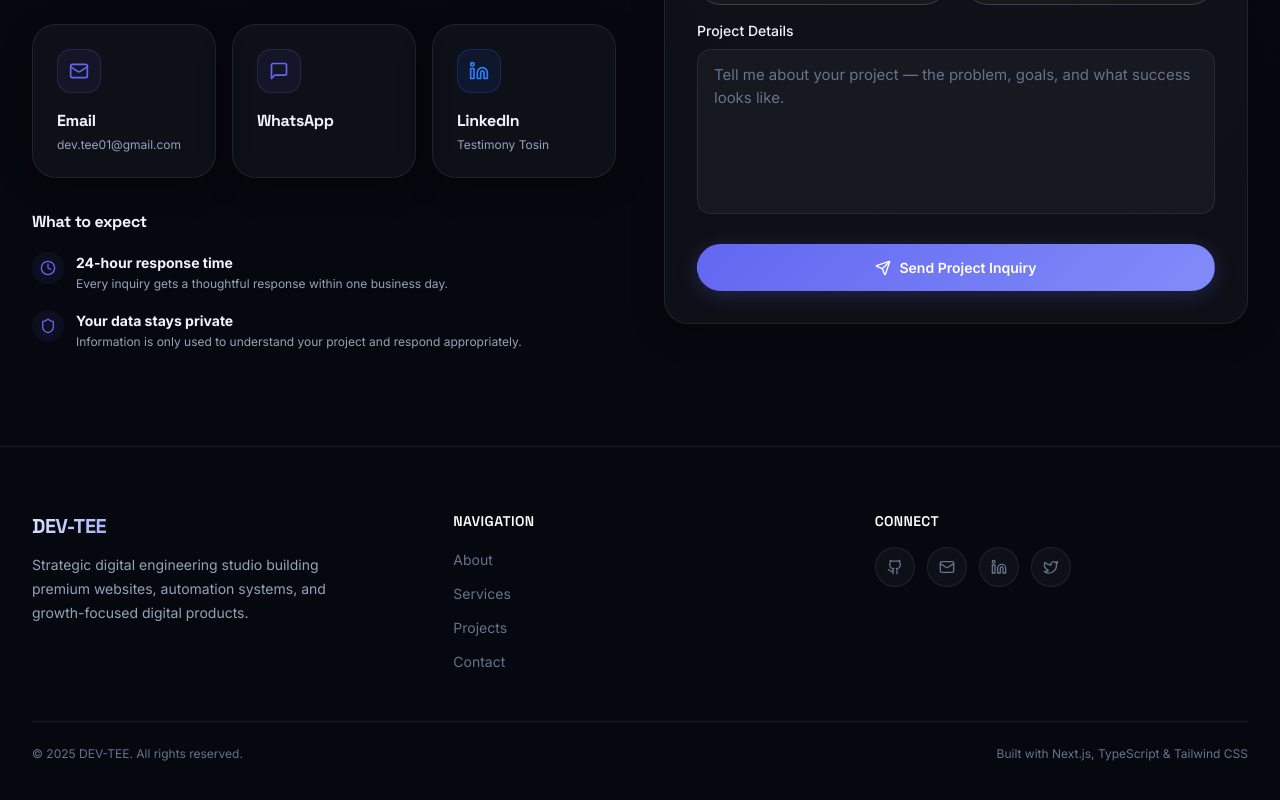
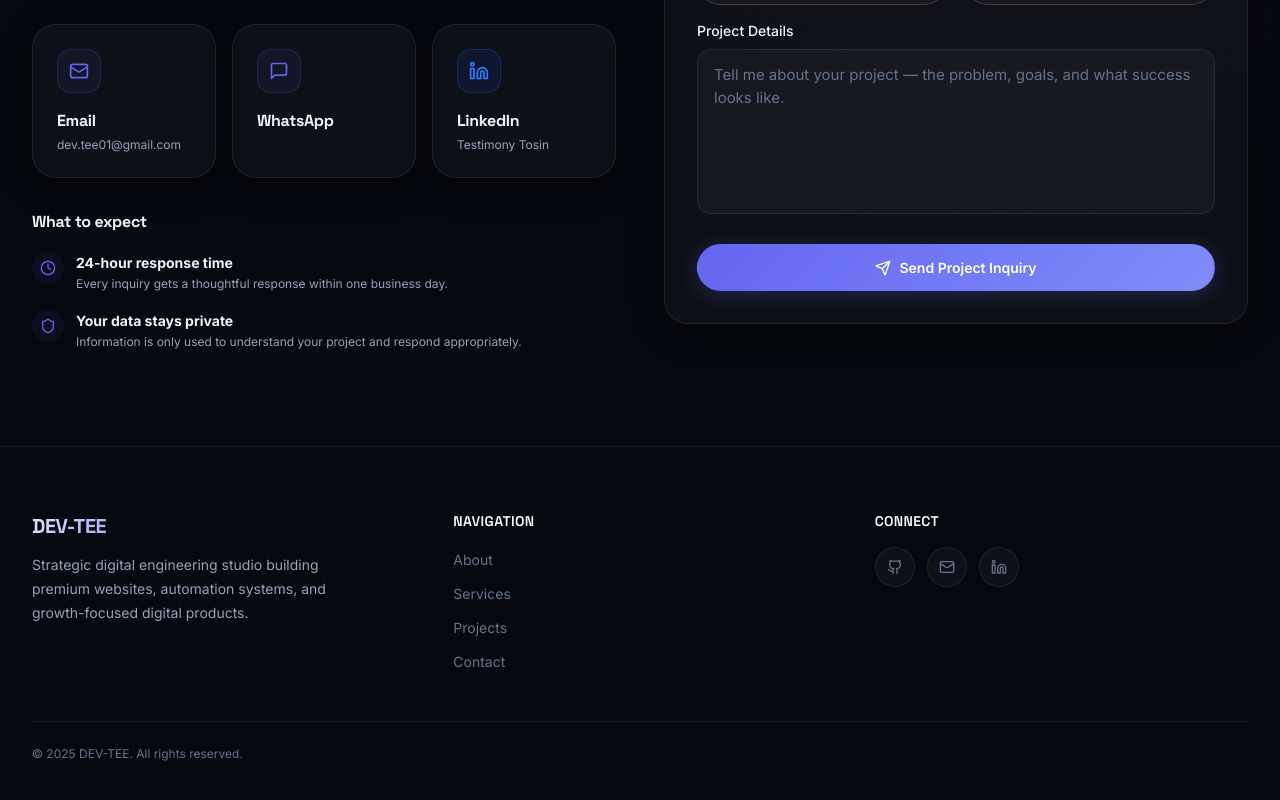
Before and after one commit to Dev-Tee06/my-resume, a Next.js app: page / in a window 1280 px wide. Shown: the part 3843-4643 px from the top of the page. Built offline with nearby package versions, Linux system fonts and the light colour scheme.

Commit message:
new chnage

```diff
--- a/components/footer.tsx
+++ b/components/footer.tsx
@@ -12,7 +12,6 @@ const socialLinks = [
   { href: "https://github.com/Dev-Tee06", label: "GitHub", icon: Github },
   { href: "mailto:dev.tee01@gmail.com", label: "Email", icon: Mail },
   { href: "https://www.linkedin.com/in/testimony-tosin-01206925b", label: "LinkedIn", icon: Linkedin },
-  { href: "https://twitter.com", label: "Twitter", icon: Twitter },
 ];
 
 export function Footer() {
@@ -78,9 +77,6 @@ export function Footer() {
           <p className="text-xs text-[var(--color-text-muted)]">
             &copy; {new Date().getFullYear()} DEV-TEE. All rights reserved.
           </p>
-          <p className="text-xs text-[var(--color-text-muted)]">
-            Built with Next.js, TypeScript & Tailwind CSS
-          </p>
         </div>
       </div>
     </footer>
```
Also changed, not shown: 1 other file (tests, documents, lock files or other folders).
